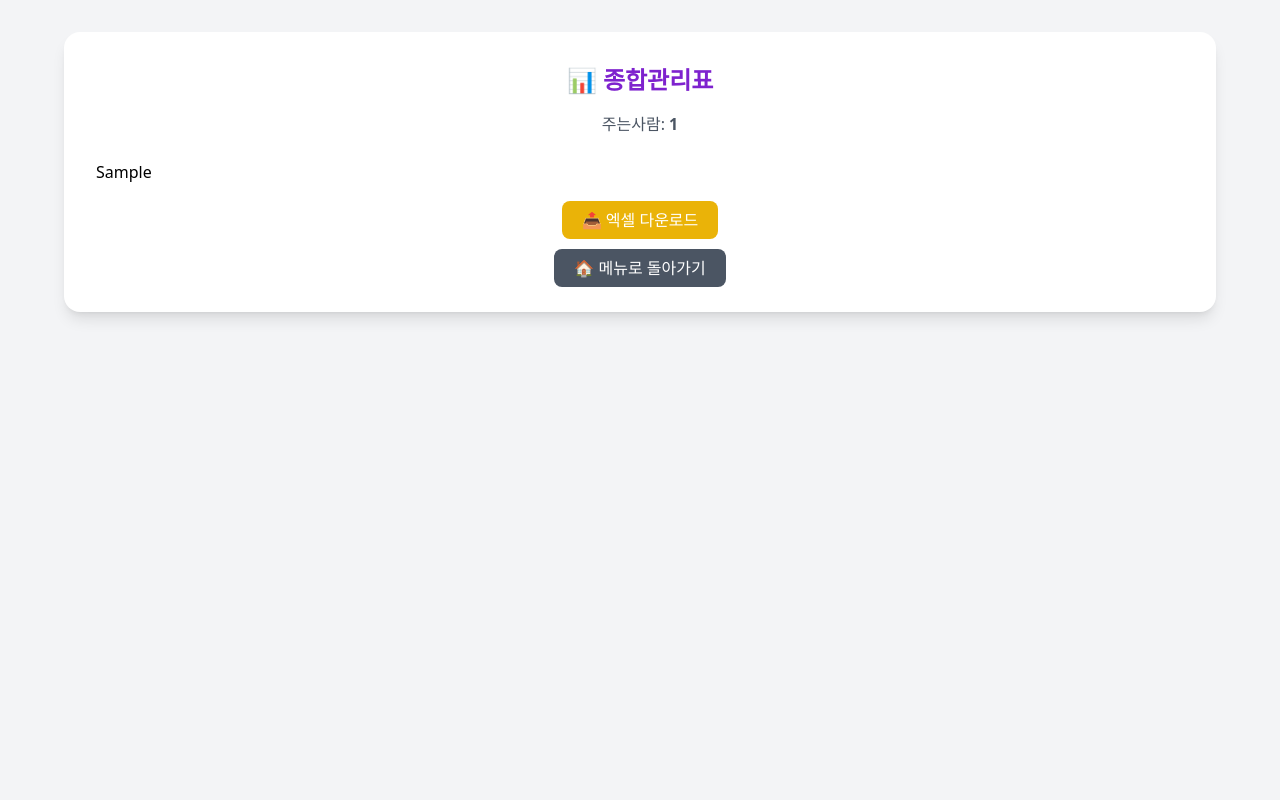
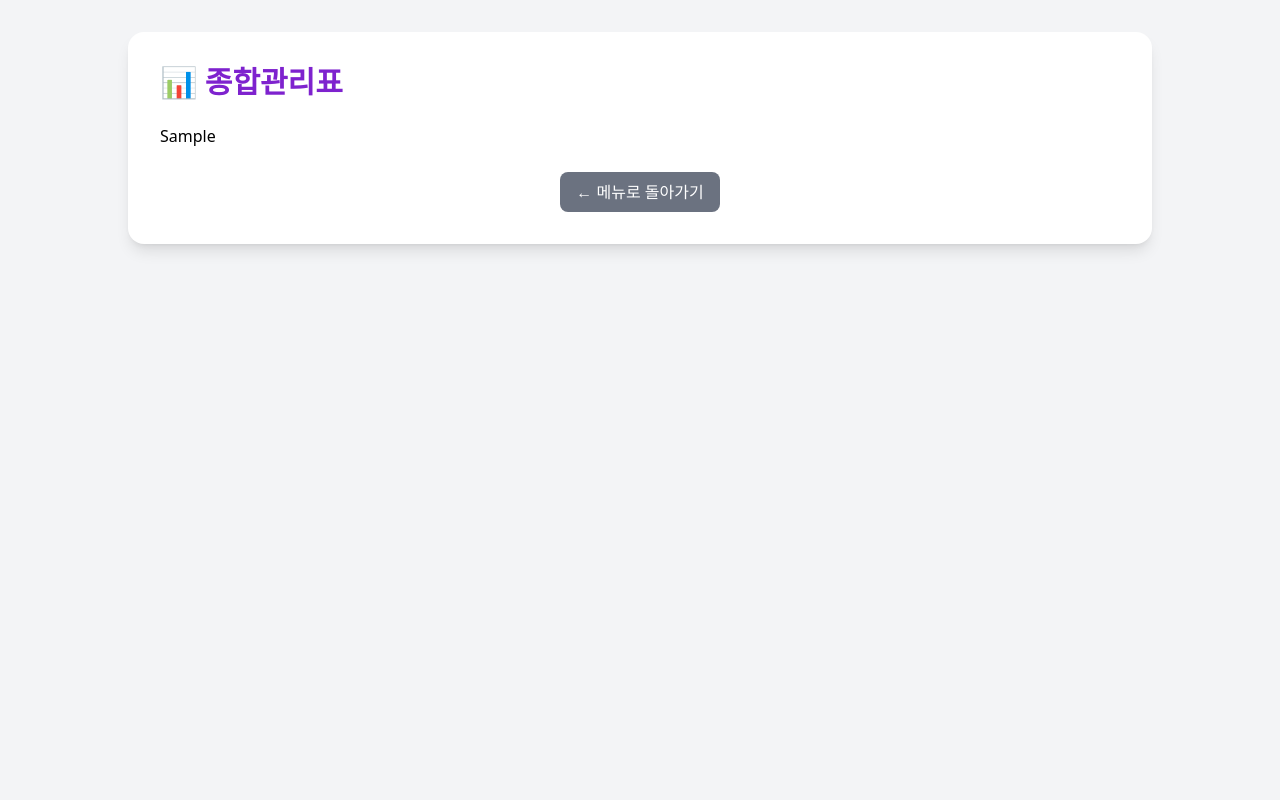
Before and after one commit to electrhi/AMIMMS, a Flask app: template templates/admin_summary.html in a window 1280 px wide. Run offline with Flask 3, Linux system fonts and the light colour scheme; the template is opened without the code that fills it: most values are stand-ins (such as "Sample title", 1, 10 or a date in 2020); parts of the project's set-up code (start-up, migrations or seed data) failed here and were passed over; some libraries are stand-ins or nearby versions.

Commit message:
Update admin_summary.html

```diff
--- a/templates/admin_summary.html
+++ b/templates/admin_summary.html
@@ -1,37 +1,25 @@
 <!DOCTYPE html>
 <html lang="ko">
 <head>
-  <meta charset="UTF-8">
-  <meta name="viewport" content="width=device-width, initial-scale=1.0">
-  <title>종합관리표</title>
-  <script src="https://cdn.tailwindcss.com"></script>
+<meta charset="UTF-8">
+<meta name="viewport" content="width=device-width, initial-scale=1.0">
+<title>종합관리표</title>
+<script src="https://cdn.tailwindcss.com"></script>
 </head>
-<body class="bg-gray-100 p-8">
-  <div class="max-w-6xl mx-auto bg-white p-8 rounded-2xl shadow-lg">
-    <h2 class="text-2xl font-bold text-purple-700 mb-4 text-center">📊 종합관리표</h2>
-    <p class="text-center text-gray-600 mb-6">주는사람: <strong>{{ user_id }}</strong></p>
+<body class="bg-gray-100 min-h-screen p-8">
+  <div class="bg-white shadow-lg rounded-2xl p-8 max-w-5xl mx-auto">
+    <h2 class="text-3xl font-bold text-purple-700 mb-6">📊 종합관리표</h2>
 
     {% if message %}
-      <p class="text-center text-gray-500">{{ message }}</p>
+      <p class="text-gray-500">{{ message }}</p>
     {% else %}
-      <div class="overflow-x-auto mb-6">
-        {{ table_html | safe }}
-      </div>
-
-      <!-- ✅ 엑셀 다운로드 버튼 -->
-      <div class="text-center mb-6">
-        <a href="{{ url_for('download_admin_summary') }}"
-           class="bg-yellow-500 text-white px-5 py-2 rounded-lg hover:bg-yellow-600 transition">
-           📤 엑셀 다운로드
-        </a>
+      <div class="overflow-x-auto">
+        {{ table_html|safe }}
       </div>
     {% endif %}
 
-    <div class="text-center">
-      <a href="{{ url_for('menu') }}"
-         class="bg-gray-600 text-white px-5 py-2 rounded-lg hover:bg-gray-700 transition">
-         🏠 메뉴로 돌아가기
-      </a>
+    <div class="mt-6 text-center">
+      <a href="{{ url_for('menu') }}" class="inline-block bg-gray-500 hover:bg-gray-600 text-white py-2 px-4 rounded-lg">← 메뉴로 돌아가기</a>
     </div>
   </div>
 </body>
```
